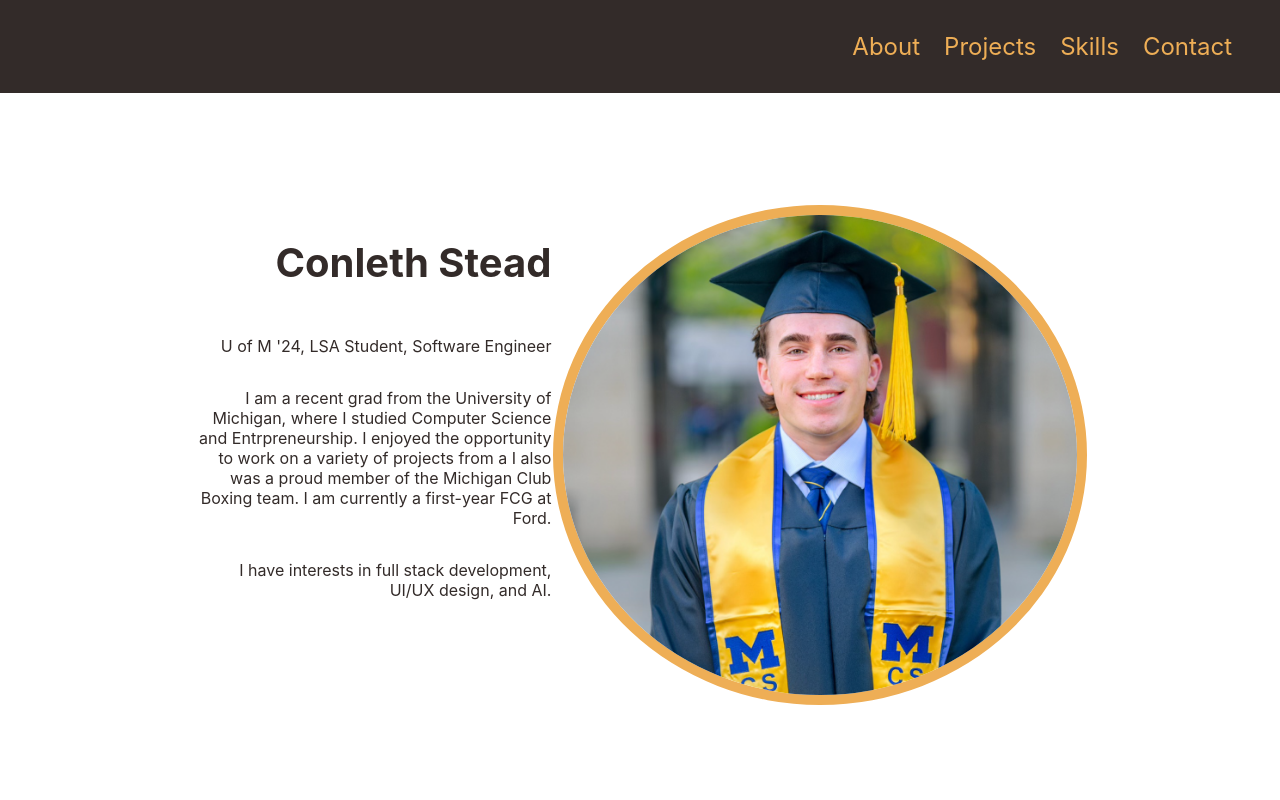
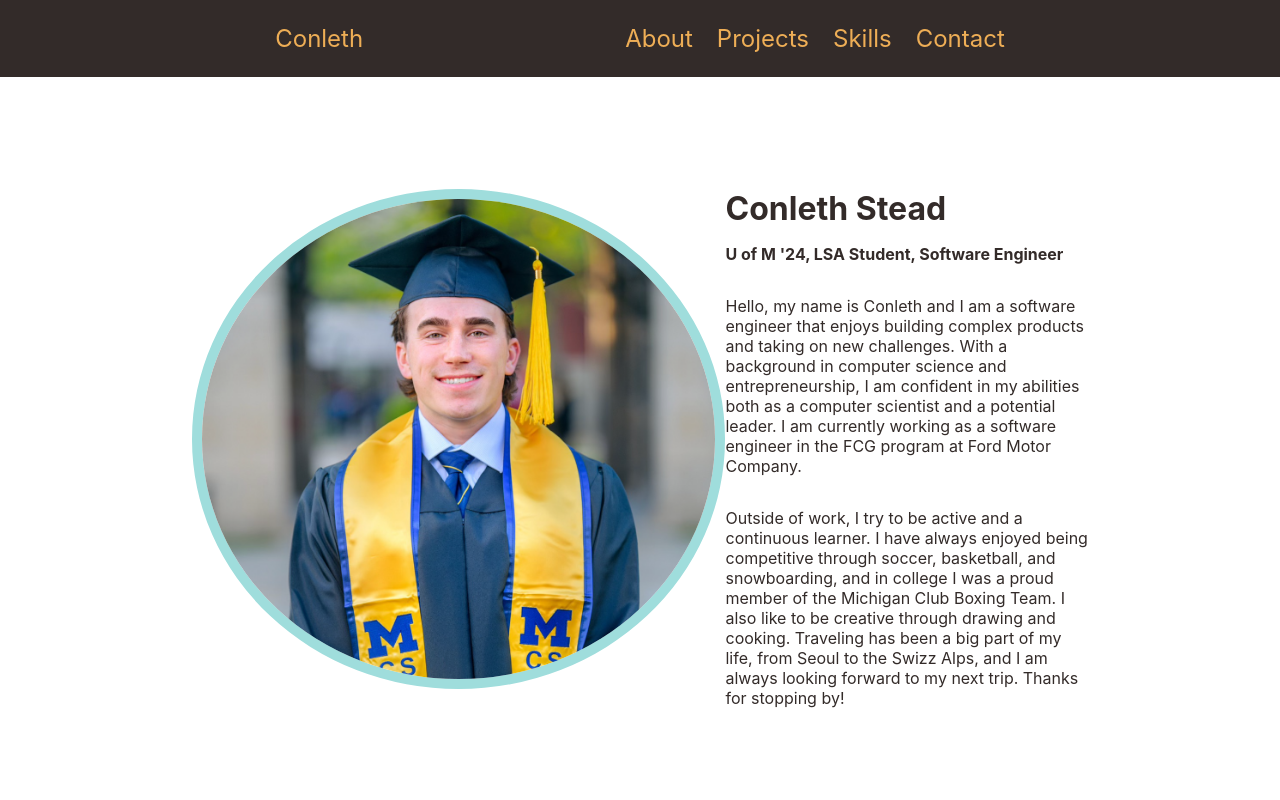
Before and after one commit to conlethstead/conlethstead.github.io, a React (Create React App) app: page / in a window 1280 px wide. Shown: the top 800 px of the page. Built offline with nearby package versions, Linux system fonts and the light colour scheme.

Commit message:
Sticky navbar

```diff
--- a/src/App.css
+++ b/src/App.css
@@ -2,21 +2,24 @@
   text-align: center;
   color: #332B29;
 
-
-
   .nav-header {
     background-color: #332B29;
     display: flex;
-    flex-direction: column;
-    align-items: end;
+    flex-direction: row;
+    align-items: center;
+    justify-content: center;
+    position: -webkit-sticky; /* For Safari */
+    position: sticky;
+    top: 0;
+    z-index: 10;
+    padding: 0.5rem 2rem;
 
-    .nav-list {
+    .nav {
+      display: flex;
+      flex-direction: row;
+      justify-content: space-between;
       margin: 1rem;
-      padding: 1rem 2rem;
-      border-radius: 1rem;
-      display: flex;
-      gap: 1.5rem;
-      list-style: none;
+      width: 60%;
 
       a {
         text-decoration: none;
@@ -24,6 +27,12 @@
         font-size: 1.5rem;
       }
     }
+
+    .nav-list {
+      display: flex;
+      gap: 1.5rem;
+      margin: 0;
+    }
   }
 
   h2 {
--- a/src/App.tsx
+++ b/src/App.tsx
@@ -8,16 +8,20 @@ function App() {
   return (
     <div className="App">
       <header className="nav-header">
-        <ul className="nav-list">
+        <div className="nav">
+          <a href="#home">Conleth</a>
           {/* put in home icon ^ */}
+          <ul className="nav-list">
           <a href="#about">About</a>
           <a href="#projects">Projects</a>
           <a href="#skills">Skills</a>
           <a href="#contact">Contact</a>
+          </ul>
+
           {/* <a href="#timeline">Timeline</a>
           <a href="#resume">Resume</a> */}
           {/* add resume link */}
-        </ul>
+        </div>
       </header>
       <section id="about">
         <About />
--- a/src/pages/About.tsx
+++ b/src/pages/About.tsx
@@ -1,27 +1,45 @@
-import React from 'react';
-import '../styles/About.css';
+import React from "react";
+import "../styles/About.css";
 import gradPic from "../images/gradPic.png";
 
 export const About = () => {
   return (
     <div className="about">
       <div className="profile">
+        <img src={gradPic} alt="gradPic" className="pic" />
         <div className="information">
-          <h2 className='name'>Conleth Stead</h2>
-          <p className='title'>U of M '24, LSA Student, Software Engineer</p>
-          <p className='intro'>I am a recent grad from the University of Michigan,
-            where I studied Computer Science and Entrpreneurship.
-            I enjoyed the opportunity to work on a variety of projects from
-            a
-            I also was a proud member of the Michigan Club Boxing team.
-            I am currently a first-year FCG at Ford. </p>
-          <p className='interests'>
-            I have interests in full stack development, UI/UX design,
-            and AI.
+          <h2 className="name">Conleth Stead</h2>
+          <p className="title">U of M '24, LSA Student, Software Engineer</p>
+          <p className="intro">
+            Hello, my name is Conleth and I am a software engineer that enjoys
+            building complex products and taking on new challenges. With a
+            background in computer science and entrepreneurship, I am confident
+            in my abilities both as a computer scientist and a potential leader.
+            I am currently working as a software engineer in the FCG program at
+            Ford Motor Company.
+          </p>
+          <p className="interests">
+            Outside of work, I try to be active and a continuous learner.
+            I have always enjoyed being competitive through soccer, basketball, and snowboarding, and in college
+            I was a proud member of the Michigan Club Boxing Team. I also like to be creative through drawing and cooking.
+            Traveling has been a big part of my life, from Seoul to the Swizz Alps, and I am always looking forward to my next trip.
+            Thanks for stopping by!
           </p>
         </div>
-        <img src={gradPic} alt="gradPic" className='pic'/>
       </div>
     </div>
   );
-}
+};
+
+{/* Throughout college, the Michigan Club Boxing team provided a
+different kind of education, teaching me the importance of mental
+and physical toughness. My commitment to self-improvement extends
+beyond the classroom and the boxing ring. I satisfy my competitive
+nature and maintain a healthy lifestyle by playing soccer,
+basketball, and bowling! Through extensive travels from the
+technologically advanced city of Seoul to the astonishing Swiss
+Alps, I have broadened my worldview and deepened my understanding of
+diverse cultures. I find creative balance in drawing, experimenting
+with new recipes, and immersing myself in compelling books, films,
+and video games. This multifaceted approach to life reflects my
+dedication to continuous learning and enjoying life. */}
--- a/src/styles/About.css
+++ b/src/styles/About.css
@@ -15,20 +15,30 @@
       border-radius: 50%;
       margin-right: 2rem;
       background-color: aqua;
-
     }
 
     .pic {
       border-radius: 50%;
       height: 30rem;
-      border: 10px solid #EEAE56;
+      border: 10px solid #9fdddc;
     }
 
     .information {
-      width: 40%;
+      width: 50%;
       display: flex;
       flex-direction: column;
-      text-align: right;
+      text-align: left;
+
+      h2 {
+        font-size: 2rem;
+        margin: 0;
+        font-weight: bolder;
+      }
+
+      .title {
+        font-size: 1rem;
+        font-weight: bold;
+      }
     }
   }
 }
--- a/src/styles/Projects.css
+++ b/src/styles/Projects.css
@@ -2,6 +2,6 @@
   padding: 2rem;
   /* border-radius: 1rem;
   margin: 2rem 2rem; */
-  background-color: #9FDDDC;
   height: 50rem;
+  border: #9FDDDC 3px dashed;
 }
--- a/src/styles/Skills.css
+++ b/src/styles/Skills.css
@@ -2,7 +2,7 @@
   padding: 2rem;
   /* border-radius: 1rem;
   margin: 2rem 2rem; */
-  background-color: #F9D9CE;
+  background-color: white;
   align-items: center;
   display: flex;
   flex-direction: column;
```
Also changed, not shown: 1 other file (tests, documents, lock files or other folders).
